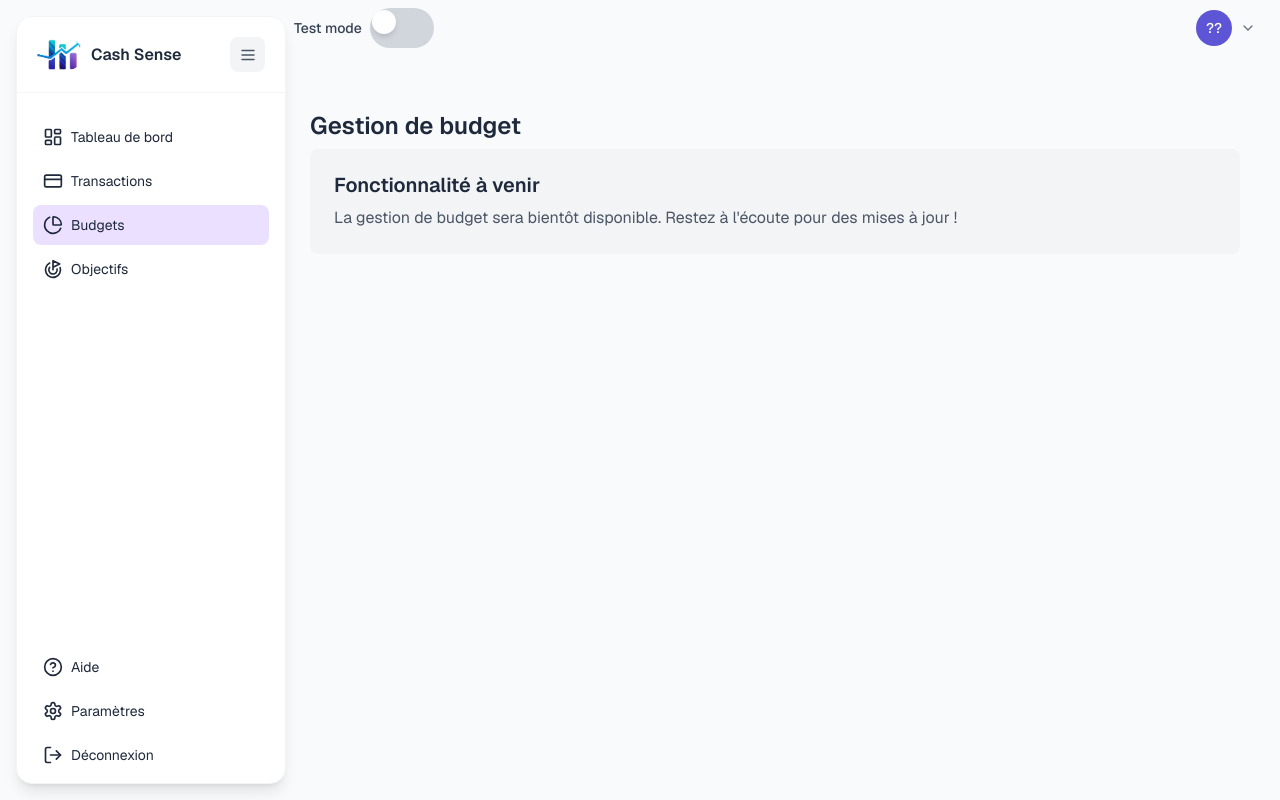
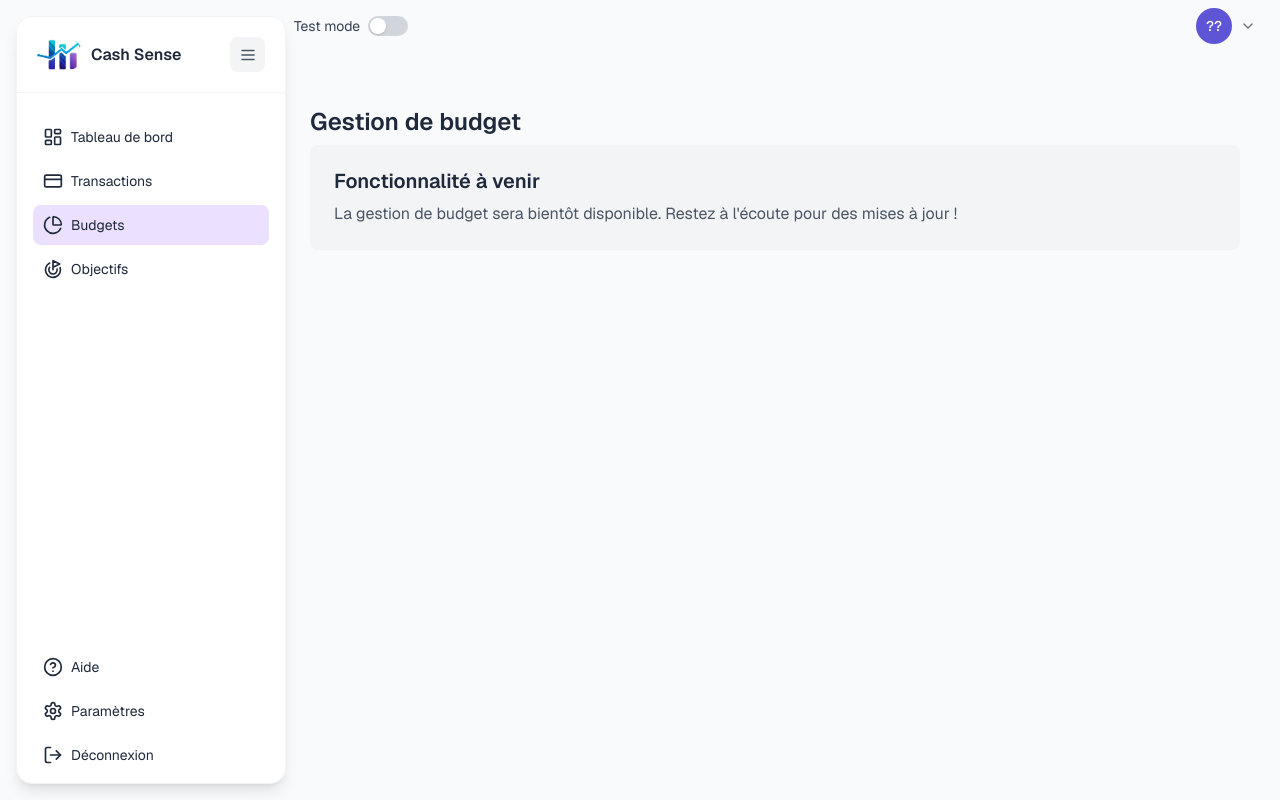
Before and after one commit to nina031/cash-sense-frontend, a Next.js app: page /dashboard/budgets in a window 1280 px wide. Built offline with nearby package versions, Linux system fonts and the light colour scheme; no server answers.

Commit message:
change test mode button appearance

```diff
--- a/components/TestModeToggle.js
+++ b/components/TestModeToggle.js
@@ -2,6 +2,7 @@
 
 import { useState, useEffect } from "react";
 import { useDemoMode } from "@/contexts/DemoContext";
+import { cn } from "@/lib/utils";
 
 export default function TestModeToggle() {
   const { isDemoMode, toggleDemoMode } = useDemoMode();
@@ -30,25 +31,27 @@ export default function TestModeToggle() {
   }
 
   return (
-    <div className="flex items-center">
-      <span className="mr-2 text-sm font-medium text-gray-700">Test mode</span>
-      <div className="relative inline-block w-12 align-middle select-none">
-        <button
-          onClick={handleToggle}
-          disabled={isLoading}
-          className={`absolute block w-6 h-6 rounded-full transition-transform duration-200 ease-in ${
-            isDemoMode
-              ? "bg-white transform translate-x-6 shadow-md"
-              : "bg-white shadow-md"
-          }`}
-          style={{ top: "2px", left: "2px" }}
+    <div className="flex items-center space-x-1">
+      <span className="text-sm text-gray-700 mr-2">Test mode</span>
+
+      <button
+        onClick={handleToggle}
+        disabled={isLoading}
+        className={cn(
+          "relative flex items-center w-10 h-5 rounded-full transition-colors duration-300",
+          isDemoMode ? "bg-yellow-400" : "bg-gray-300"
+        )}
+        aria-label="Toggle demo mode"
+      >
+        {/* Cercle de l'interrupteur */}
+        <span
+          className={cn(
+            "absolute w-4 h-4 bg-white rounded-full shadow-sm transform transition-transform duration-300",
+            isDemoMode ? "translate-x-5" : "translate-x-0.5"
+          )}
         />
-        <span
-          className={`block h-10 w-16 rounded-full transition-colors duration-200 ease-in ${
-            isDemoMode ? "bg-red-500" : "bg-gray-300"
-          }`}
-        />
-      </div>
+      </button>
+
       {isLoading && (
         <div className="ml-2">
           <div className="animate-spin rounded-full h-4 w-4 border-b-2 border-gray-500"></div>
```
